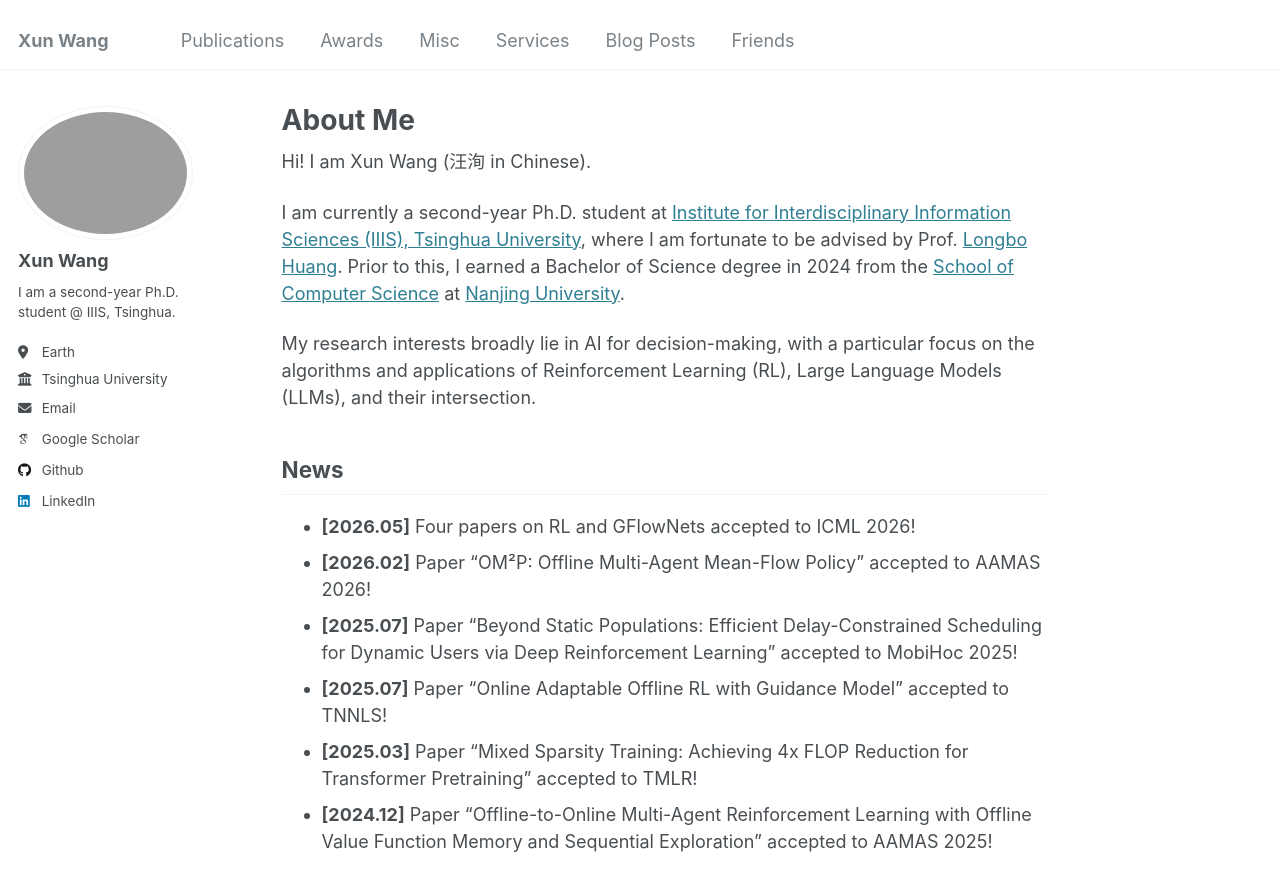
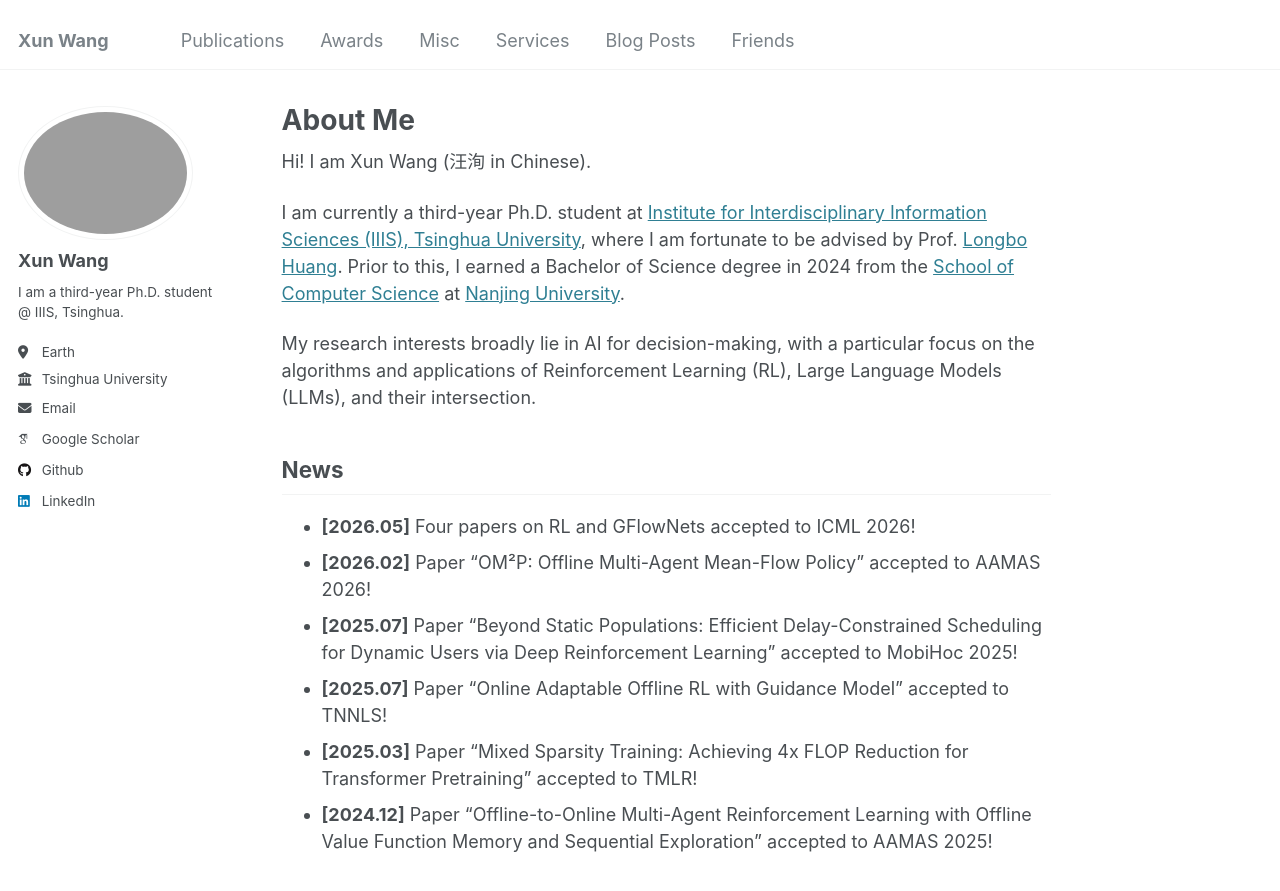
Before and after one commit to Misakau/Misakau.github.io, a Jekyll site: the page built from _pages/about.md, in a window 1280 px wide and 900 px high. Shown: the top 891 px of the window. Built offline with Jekyll 4.4.1, drawn with Linux system fonts in a browser that asks for light colours; some web fonts are replaced; comment, search, counter and statistics services are not loaded.

Commit message:
update years

```diff
--- a/_config.yml
+++ b/_config.yml
@@ -24,7 +24,7 @@ author:
   avatar           : "pic.jpg"
   name             : "Xun Wang"
   pronouns         : # example: "she/her"
-  bio              : "I am a second-year Ph.D. student @ IIIS, Tsinghua."
+  bio              : "I am a third-year Ph.D. student @ IIIS, Tsinghua."
   location         : "Earth"
   employer         : "Tsinghua University"
   uri              : # URL
--- a/_pages/about.md
+++ b/_pages/about.md
@@ -9,7 +9,7 @@ redirect_from:
 
 Hi! I am Xun Wang (汪洵 in Chinese).
 
-I am currently a second-year Ph.D. student at [Institute for Interdisciplinary Information Sciences (IIIS), Tsinghua University](https://iiis.tsinghua.edu.cn/en/), where I am fortunate to be advised by Prof. [Longbo Huang](https://people.iiis.tsinghua.edu.cn/~huang/index.html). Prior to this, I earned a Bachelor of Science degree in 2024 from the [School of Computer Science](https://cs.nju.edu.cn/cs_en/) at [Nanjing University](https://www.nju.edu.cn/en/).
+I am currently a third-year Ph.D. student at [Institute for Interdisciplinary Information Sciences (IIIS), Tsinghua University](https://iiis.tsinghua.edu.cn/en/), where I am fortunate to be advised by Prof. [Longbo Huang](https://people.iiis.tsinghua.edu.cn/~huang/index.html). Prior to this, I earned a Bachelor of Science degree in 2024 from the [School of Computer Science](https://cs.nju.edu.cn/cs_en/) at [Nanjing University](https://www.nju.edu.cn/en/).
 
 My research interests broadly lie in AI for decision-making, with a particular focus on the algorithms and applications of Reinforcement Learning (RL), Large Language Models (LLMs), and their intersection.
 
```
